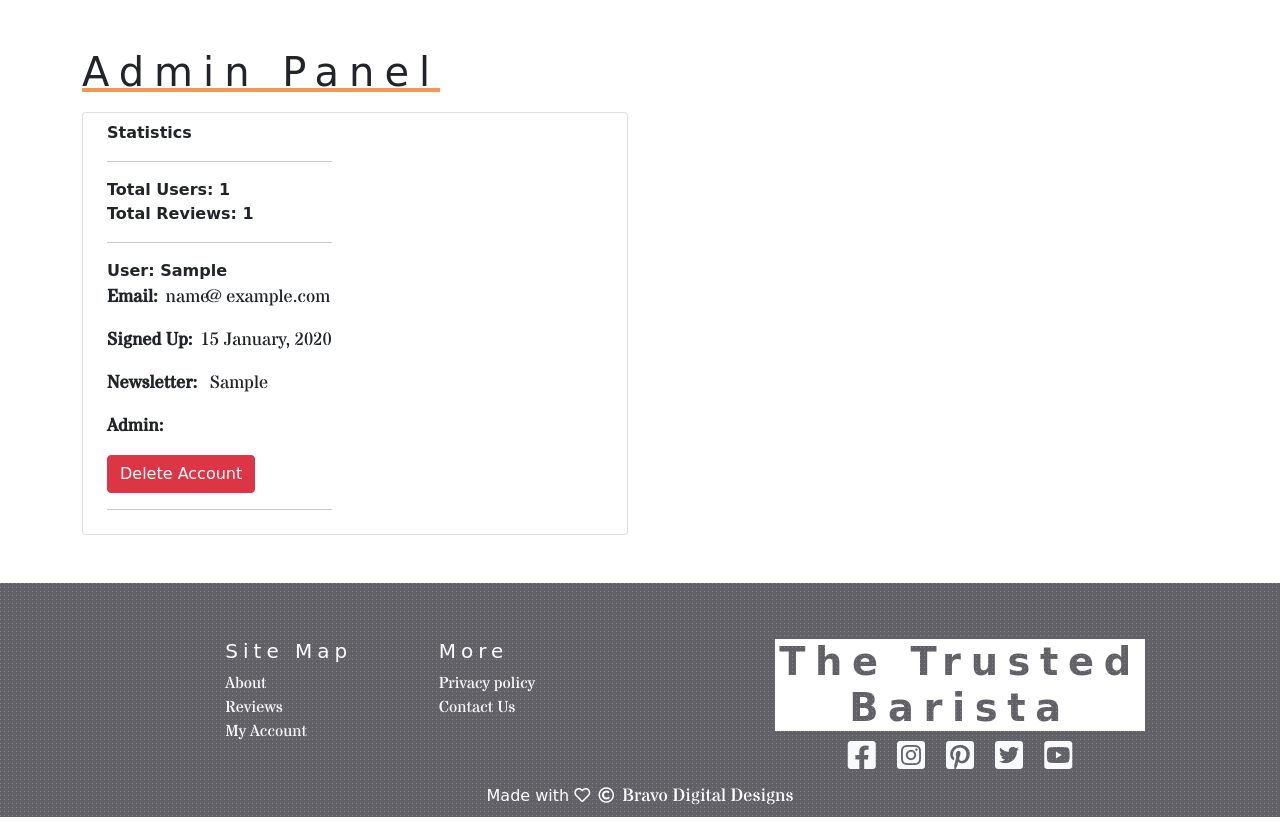
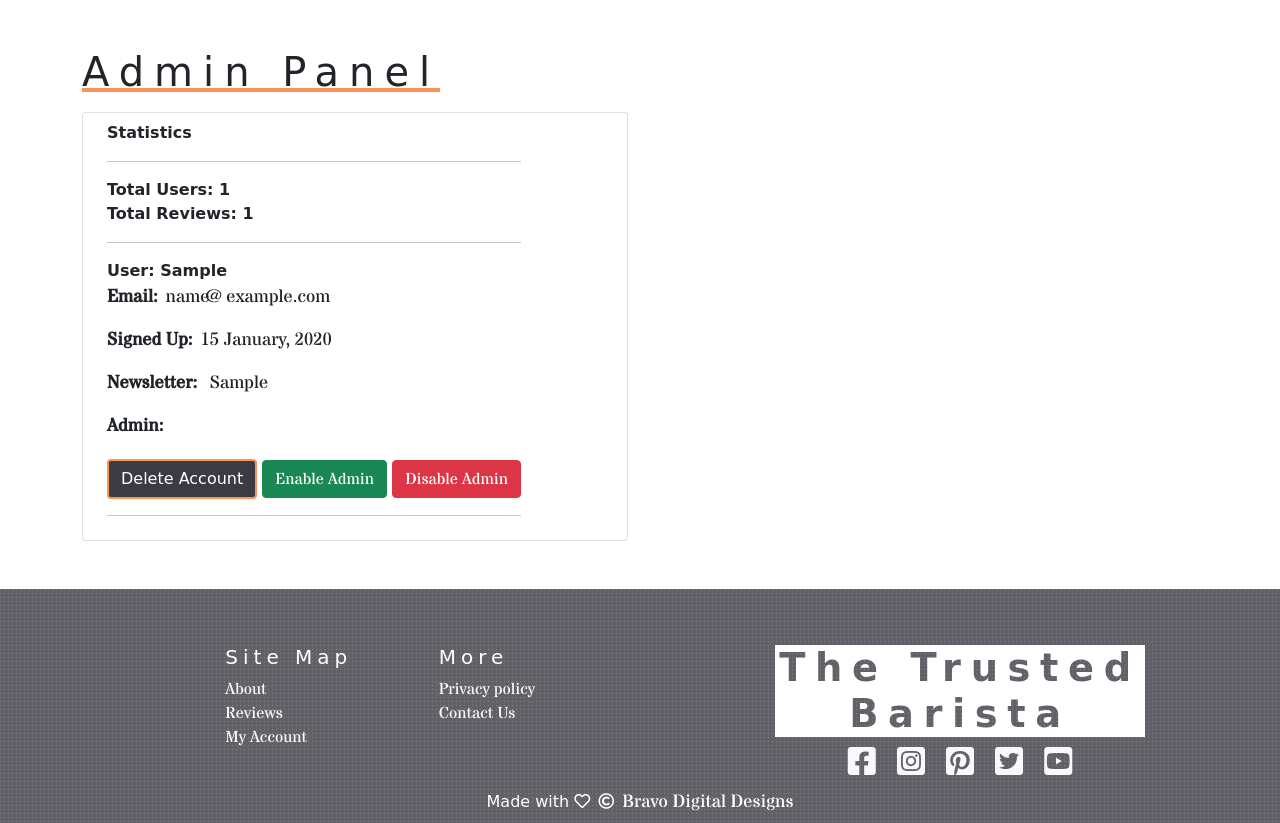
Before and after one commit to LogisticBravo/Milestone-Project-3, a Flask app: page /admin in a window 1280 px wide. Shown: the part 104-927 px from the top of the page. Run offline with Flask 2, Linux system fonts and the light colour scheme; the visitor is signed in with stand-in values (Sample User, id 1); a database or web service that is not in the repository returns one stand-in record (values such as "Sample title"); some libraries are stand-ins or nearby versions; some web fonts are replaced.

Commit message:
Add enable and disable admin to app.py. Wire up to admin page

```diff
--- a/app.py
+++ b/app.py
@@ -52,7 +52,7 @@ def signup():
             "password": generate_password_hash(
                 request.form.get("new_password")),
             "tandc": "on",
-            "is_admin": "off",
+            "is_admin": False,
             "newsletter_check": newsletter_check,
             "signup_date": datetime.datetime.utcnow(),
             "last_login": datetime.datetime.utcnow(),
@@ -421,6 +421,21 @@ def delete_account(user_id):
     return admin()
 
 
+@app.route("/enable_admin/<user_id>")
+def enable_admin(user_id):
+    user = mongo.db.users.find_one({"_id": ObjectId(user_id)})
+    if user["is_admin"] is False:
+        mongo.db.users.update_one(
+                        {"_id": user["_id"]},
+                        {"$set": {"is_admin": True}})
+    else:
+        mongo.db.users.update_one(
+                        {"_id": user["_id"]},
+                        {"$set": {"is_admin": False}})
+    flash("Permission Updated")
+    return admin()
+
+
 if __name__ == "__main__":
     app.run(host=os.environ.get("IP"),
             port=int(os.environ.get("PORT")),
--- a/templates/admin.html
+++ b/templates/admin.html
@@ -17,13 +17,17 @@
             <div class="fw-bold">Total Reviews: {{ beans|length }}</div>
             <hr>
             {% for user in users %}
+            {% if user.username|lower != session.user|lower %}
             <div class="fw-bold">User: {{ user.username|title }}</div>
             <p><strong class="pe-2">Email:</strong>{{ user.email }}</p>
             <p><strong class="pe-2">Signed Up:</strong>{{ user.signup_date.strftime("%d %B, %Y") }}</p>
             <p><strong class="pe-2">Newsletter:</strong>  {{ user.newsletter_check }}</p>
             <p><strong class="pe-2">Admin:</strong>  {{ user.is_admin }}</p>
-            <a class="btn btn-danger" href="{{ url_for('delete_account', user_id=user._id) }}" role="button">Delete Account</a>
+            <a class="btn btn-secondary mt-1" href="{{ url_for('delete_account', user_id=user._id) }}" role="button">Delete Account</a>
+            <span><a class="btn btn-success mt-1 {{ 'disabled' if user.is_admin == True else '' }}" href="{{ url_for('enable_admin', user_id=user._id) }}" role="button">Enable Admin</a></span>
+            <span><a class="btn btn-danger mt-1 {{ 'disabled' if user.is_admin == False else '' }}" href="{{ url_for('enable_admin', user_id=user._id) }}" role="button">Disable Admin</a></span>
             <hr>
+            {% endif %}
             {% endfor %}
           </div>
         </li>
```
